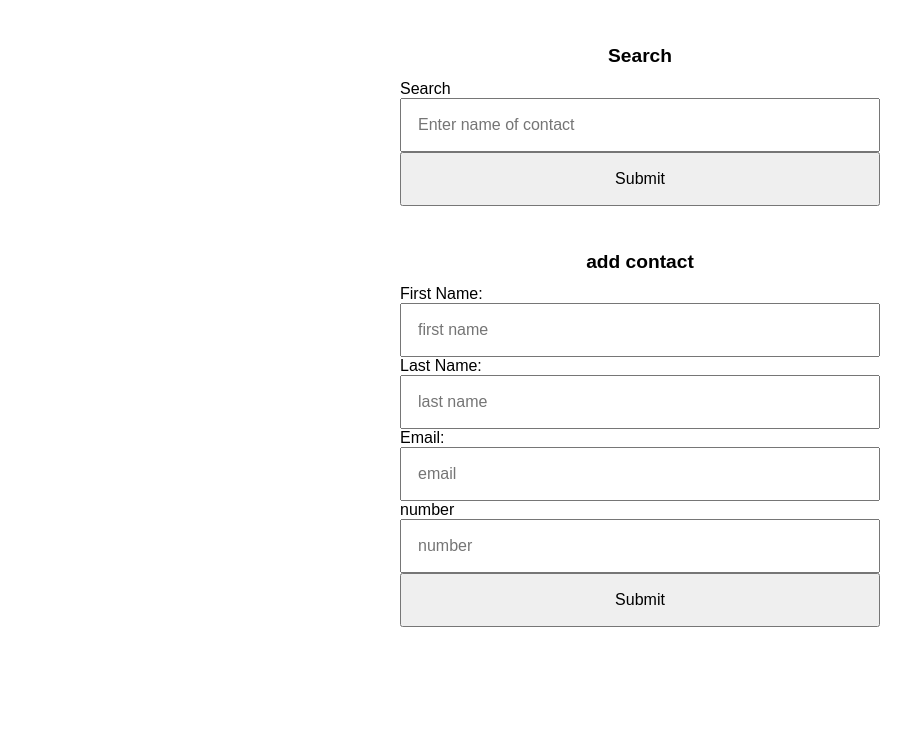
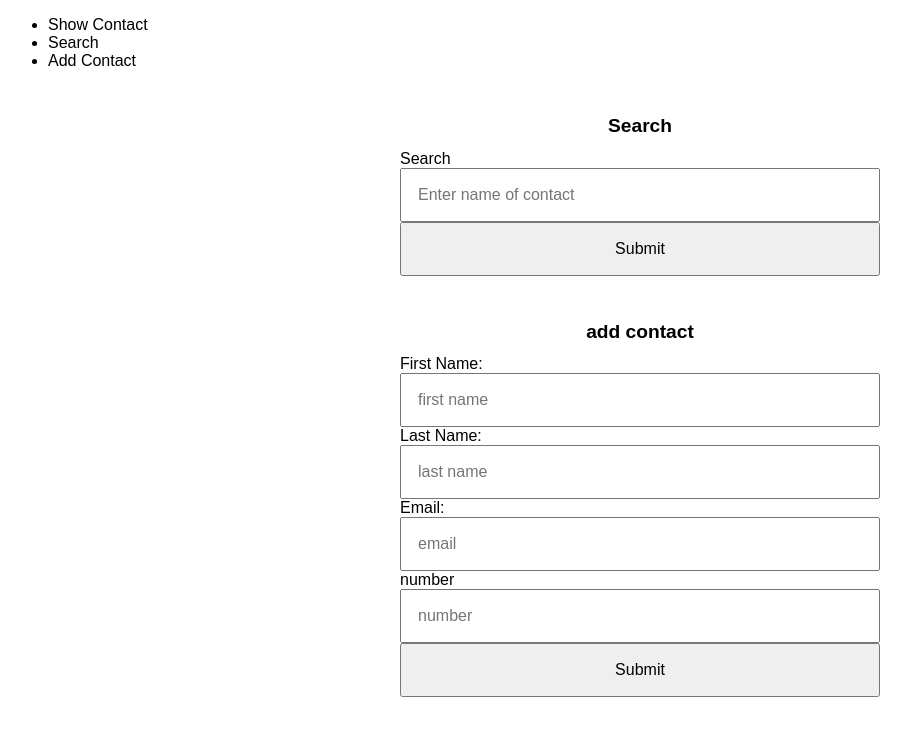
Before and after one commit to Gyandraa/addres-gya, a plain HTML site: page index.html in a window 1280 px wide. Shown: the whole page, without its empty margins (0-911 px from the left). Drawn offline with Linux system fonts and the light colour scheme.

```diff
--- a/index.html
+++ b/index.html
@@ -12,6 +12,9 @@
 
     <div id="navigation">
         <ul class="nav-list">
+            <li id="js-show-contact">Show Contact</li>
+            <li id="js-search">Search</li>
+            <li id="js-add-contact">Add Contact</li>
         </ul>
     </div>
     <div id="search-panel" class="panel">
```
